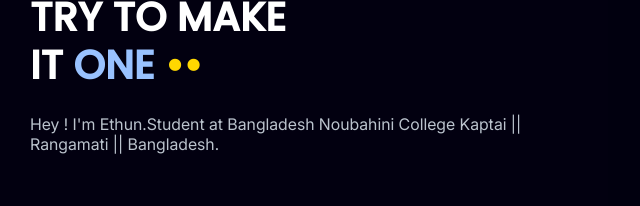
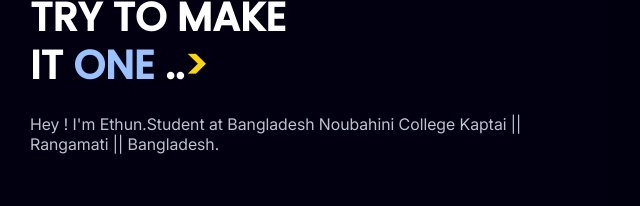
Before and after one commit to tcg-ethun/Portfolio, a plain HTML site: page index.html in a window 1280 px wide. Shown: the part 248-454 px from the top of the page, 0-640 px from the left. Drawn offline with nearby package versions, Linux system fonts and the light colour scheme.

Commit message:
Update index.html

```diff
--- a/index.html
+++ b/index.html
@@ -49,7 +49,7 @@
                              <!-- Header-Section -->
     <div class="header" id="home">
      <h1 id="intro" class="animate-fade-up" data-delay=".1" >IF LIFE GIVES<br>
-       YOU <font color="#ff6666">ZERO </font><br>TRY TO MAKE <br> IT <font color="#99c2ff"> ONE</font>&nbsp;<font color="gold">••</font></h1> <br>
+       YOU <font color="#ff6666">ZERO </font><br>TRY TO MAKE <br> IT <font color="#99c2ff"> ONE</font>&nbsp;..<font color="gold">&gt;</font></h1> <br>
 
 
         <p id="intro-p" class="animate-fade-up" data-delay=".2">Hey ! I'm Ethun.Student at Bangladesh Noubahini College Kaptai  || Rangamati || Bangladesh.</p>
```
